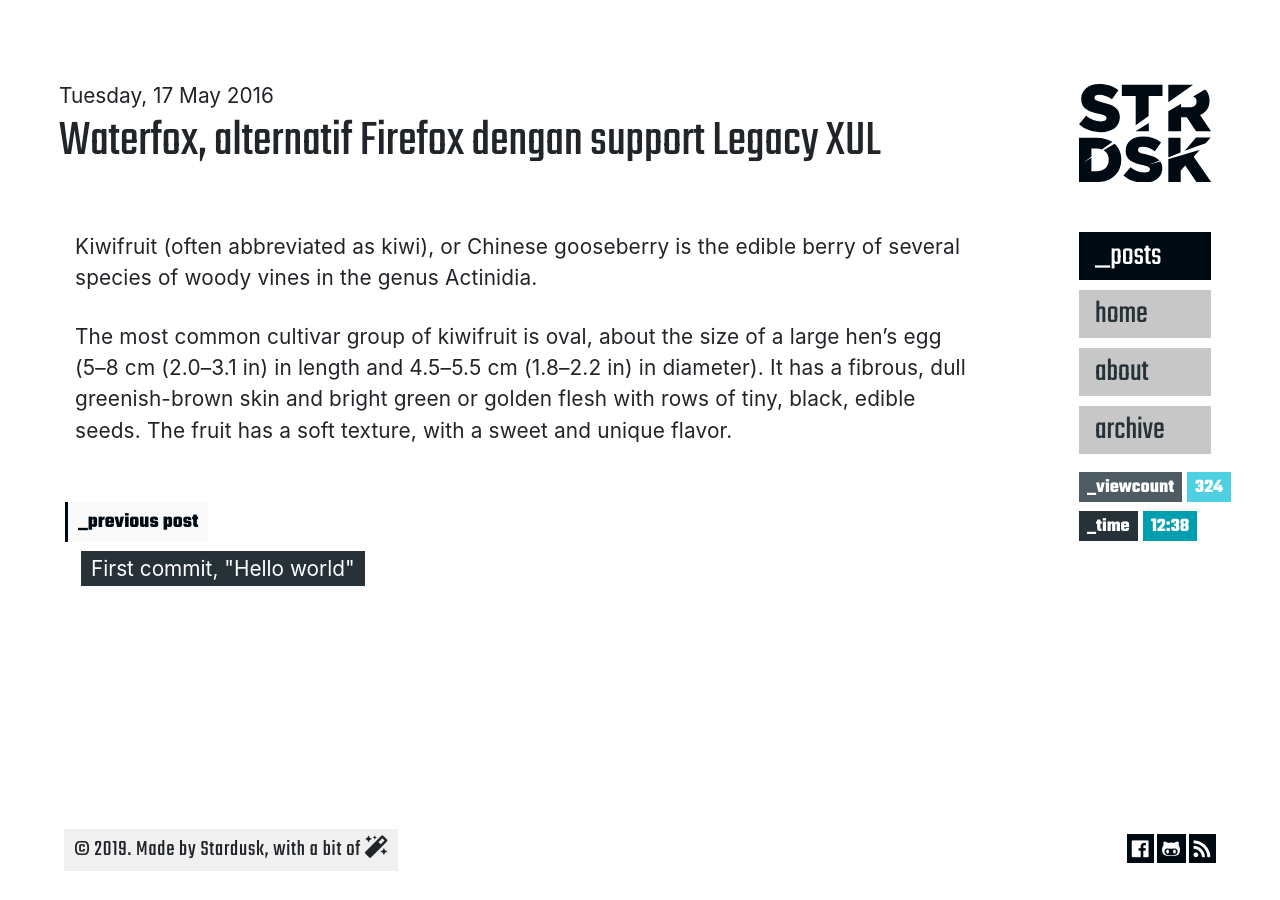
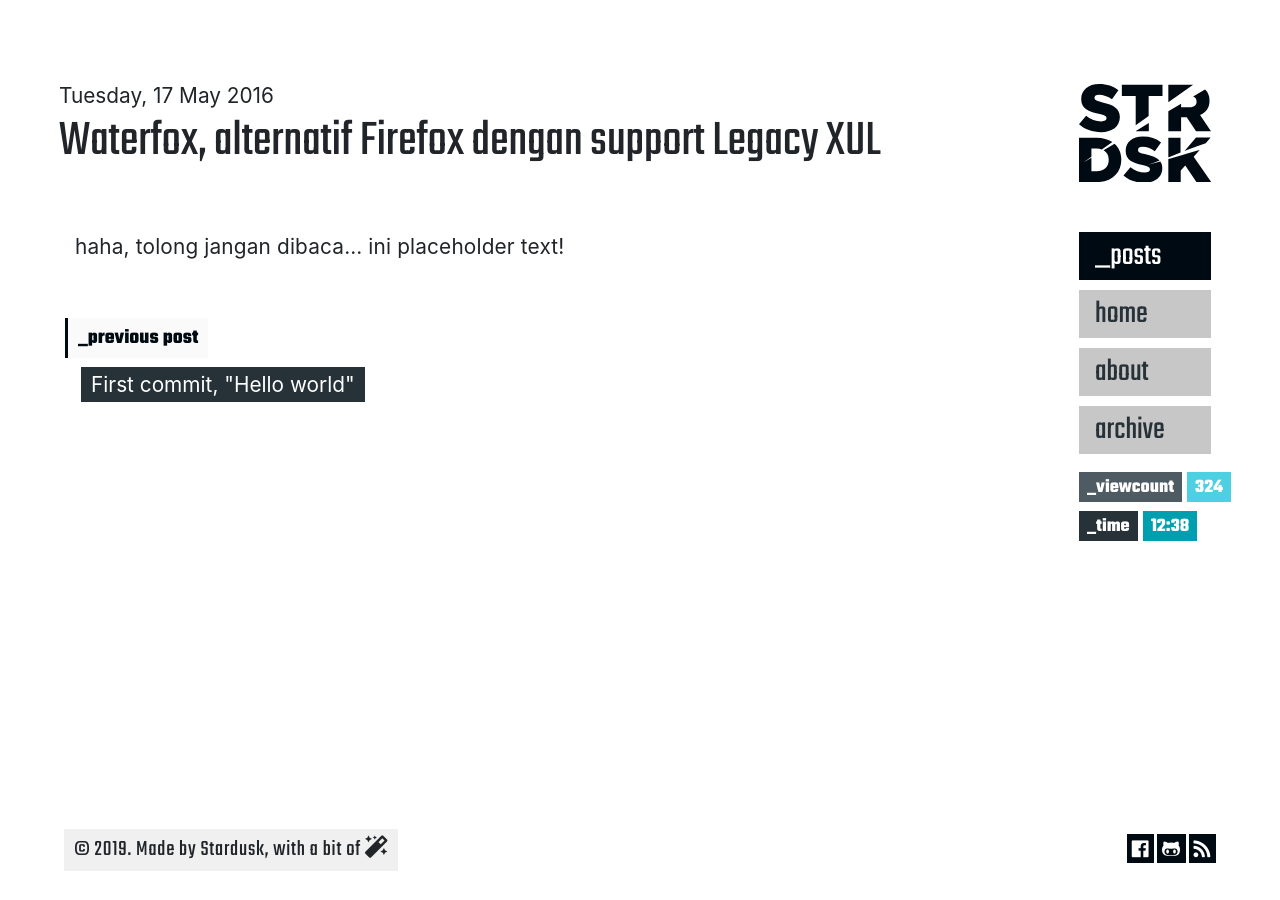
Before and after one commit to strdsk/strdsk.github.io, a Jekyll site: the page built from _posts/2016-05-17-waterfox-alternatif-firefox.md, in a window 1280 px wide. Built offline with Jekyll 4.4.1, drawn with Linux system fonts in a browser that asks for light colours; nearby versions of some CDN libraries.

Commit message:
post placeholder

```diff
--- a/_posts/2016-05-17-waterfox-alternatif-firefox.md
+++ b/_posts/2016-05-17-waterfox-alternatif-firefox.md
@@ -2,11 +2,4 @@
 layout: post
 title: 'Waterfox, alternatif Firefox dengan support Legacy XUL'
 ---
-Kiwifruit (often abbreviated as kiwi), or Chinese gooseberry is the edible
-berry of several species of woody vines in the genus Actinidia.
-
-The most common cultivar group of kiwifruit is oval, about the size of a large
-hen's egg (5–8 cm (2.0–3.1 in) in length and 4.5–5.5 cm (1.8–2.2 in) in
-diameter). It has a fibrous, dull greenish-brown skin and bright green or
-golden flesh with rows of tiny, black, edible seeds. The fruit has a soft
-texture, with a sweet and unique flavor.
+haha, tolong jangan dibaca... ini placeholder text!
```
